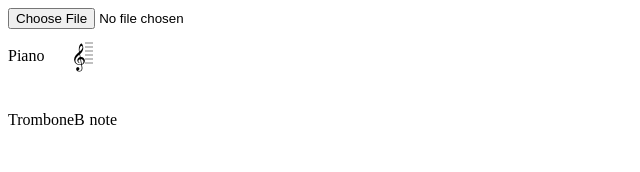
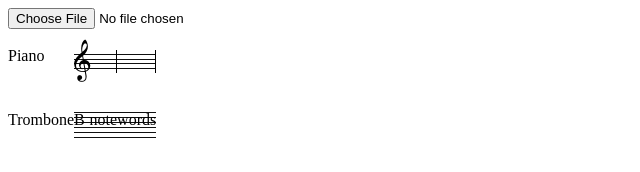
Before and after one commit to jacksonhardaker/ScoreScri.be, a plain HTML site: page index.html in a window 1280 px wide. Shown: the whole page, without its empty margins (0-640 px from the left). Drawn offline with Linux system fonts and the light colour scheme.

Commit message:
Testing html + css music layouts

```diff
--- a/css/font.less
+++ b/css/font.less
@@ -11,4 +11,16 @@
 
 .musicnotation() {
     font-family: @smufl;
+    font-size: 16px;
 }
+
+.clef {
+    .musicnotation();
+    font-style: normal;
+    font-size: 1.5em;
+    position: relative;
+}
+
+.treble {
+    top: -32px;
+}
--- a/css/style.less
+++ b/css/style.less
@@ -20,4 +20,16 @@ body {
 
         .parts > .system-measure > .part-measure {
             .musicnotation();
+            position: relative;
+            /*height: 64px;*/
         }
+
+        .parts > .system-measure > .part-measure > .stave-lines {
+            background-image: url(../img/svg/stave-five-lines.svg);
+            background-repeat: repeat-x;
+            background-position-y: center;
+            position: relative;
+            height: 23px;
+            margin: 21px 0 20px;
+            border-right: 1px solid black;
+        }
--- a/index.html
+++ b/index.html
@@ -19,9 +19,21 @@
             </div>
         </div>
         <div class="system-measure">
-            <div class="part-measure">&#119070;&#119067;</div>
-            <div class="part-measure">B note</div>
+            <div class="part-measure">
+                <div class="stave-lines">
+                    <i class="clef treble">&#119070;</i>
+                </div>
+            </div>
+            <div class="part-measure" style="background-image: url(img/svg/stave-five-lines.svg); background-repeat: repeat-x; background-position-y: center;">B note</div>
+        </div>
+        <div class="system-measure">
+            <div class="part-measure">
+                <div class="stave-lines">
+                </div>
+            </div>
+            <div class="part-measure" style="background-image: url(img/svg/stave-five-lines.svg); background-repeat: repeat-x; background-position-y: center;">words</div>
         </div>
     </div>
+
 </body>
 </html>
```
Also changed, not shown: css/style.css, img/svg/optimised.svg (added), img/svg/stave-five-lines.svg (added).
